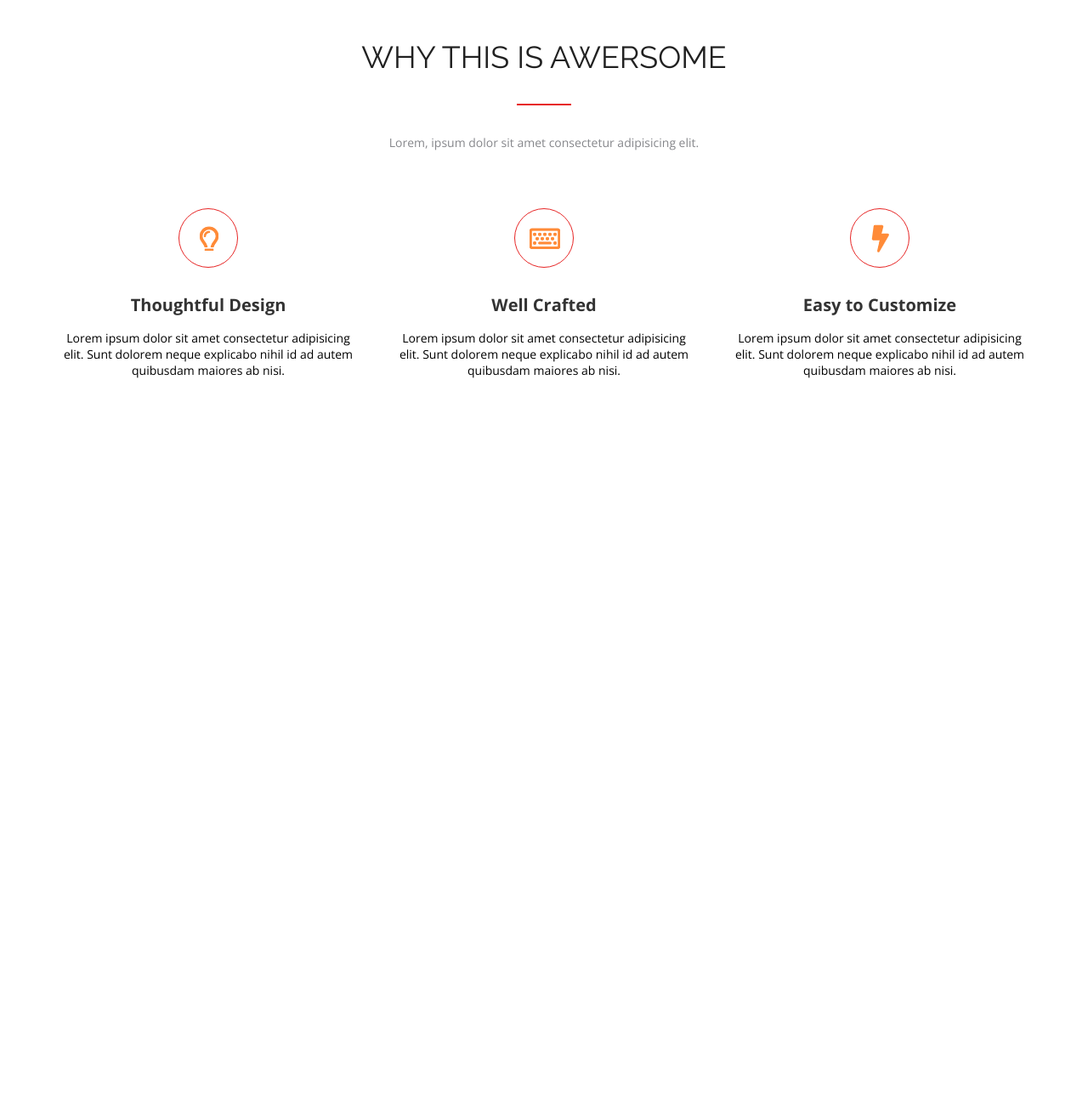
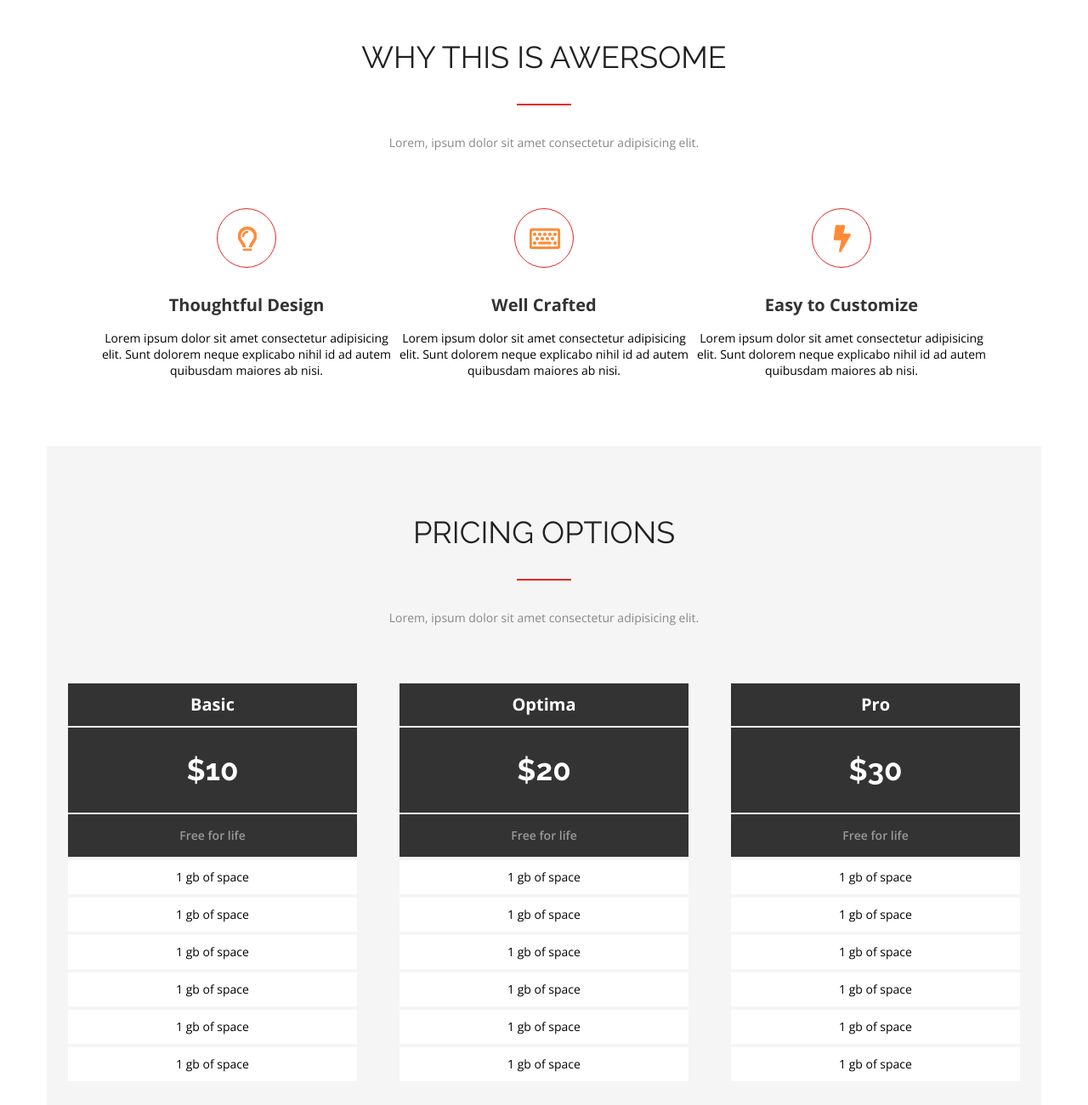
Before and after one commit to leonefremidis/FE45-Landing-Leon-Efremidis, a plain HTML site: page index.html in a window 1280 px wide. Shown: the part 34-1334 px from the top of the page at 85% size. Before the commit the page ends 800 px from the top, so only its background shows below. Drawn offline with nearby package versions, Linux system fonts and the light colour scheme.

Commit message:
lesson-4

```diff
--- /dev/null
+++ b/css/awesome.css
@@ -0,0 +1,35 @@
+.awesome-card {
+    display: flex;
+    justify-content: center;
+    flex-wrap: wrap;
+}
+.awesome-card-content {
+    width: 350px;
+    margin-top: 68px;
+}
+.awesome-card-img {
+    width: 70px;
+    height: 70px;
+    border: 1px solid #E72424;
+    border-radius: 50%;
+    margin: 0 auto 30px;
+    overflow: hidden;
+    display: flex;
+    justify-content: center;
+    align-items: center;
+}
+.awesome-card-title {
+    font-family: 'Open Sans';
+    font-weight: 700;
+    font-size: 20px;
+    color: #333;
+    text-align: center;
+    margin-bottom: 16px;
+    }
+.awesome-card-description {
+    font-family: 'Open Sans';
+    font-weight: 400;
+    font-size: 14px;
+    color: #000;
+    text-align: center;
+}
--- a/css/cdn.css
+++ b/css/cdn.css
@@ -1 +1 @@
-@import url('https://fonts.googleapis.com/css2?family=Open+Sans:wght@400;600;700&family=Raleway:wght@300;400&display=swap');
+@import url('https://fonts.googleapis.com/css2?family=Open+Sans:wght@400;600;700&family=Raleway:wght@300;400;700&display=swap');
--- a/css/group.css
+++ /dev/null
@@ -1,59 +0,0 @@
-.group {
-}
-.group-heading {
-    margin-bottom: 68px;
-    text-align: center;
-}
-.line {
-    width: 64px;
-    height: 2px;
-    background-color: #E72424;
-    margin: 0 auto 34px;
-}
-.group-heading p {
-    font-family: 'Open Sans';
-    font-size: 14px;
-    font-weight: 400;
-    color: #86878b;
-}
-.group-wrap {
-    /* display: flex;
-    justify-content: space-between; */
-}
-.group-card {
-    /* width: 350px; */
-    display: flex;
-    justify-content: space-between;
-}
-.group-card-content {
-    width: 350px;
-}
-.group-card-img {
-    width: 70px;
-    height: 70px;
-    border: 1px solid #E72424;
-    border-radius: 50%;
-    margin: 0 auto 30px;
-    overflow: hidden;
-    display: flex;
-    justify-content: center;
-    align-items: center;
-}
-.group-card-img img {
-    /* object-fit: none; */
-}
-.group-card-title {
-    font-family: 'Open Sans';
-    font-weight: 700;
-    font-size: 20px;
-    color: #333;
-    text-align: center;
-    margin-bottom: 16px;
-    }
-.group-card-description {
-    font-family: 'Open Sans';
-    font-weight: 400;
-    font-size: 14px;
-    color: #000;
-    text-align: center;
-}
--- a/css/index.css
+++ b/css/index.css
@@ -1,5 +1,7 @@
-@import url(./cdn.css);
-@import url(./group.css);
+@import url("../css/cdn.css");
+@import url("../css/awesome.css");
+@import url("../css/pricing.css");
+
 * {
     margin: 0;
     padding: 0;
@@ -18,6 +20,10 @@ html {
 section {
     padding: 80px 0;
 }
+.block-heading {
+    /* margin-bottom: 68px; */
+    text-align: center;
+}
 .title {
     font-family: 'Raleway';
     font-weight: 400;
@@ -27,3 +33,15 @@ section {
     text-align: center;
     margin-bottom: 34px;
 }
+.title-text {
+    font-family: 'Open Sans';
+    font-size: 14px;
+    font-weight: 400;
+    color: #86878b;
+}
+.line {
+    width: 64px;
+    height: 2px;
+    background-color: #E72424;
+    margin: 0 auto 34px;
+}
--- /dev/null
+++ b/css/pricing.css
@@ -0,0 +1,58 @@
+.pricing {
+background-color: #f5f5f5;
+max-width: 1170px;
+margin: auto;
+}
+.pricing-wrap {
+    max-width: 1170px;
+    /* padding: 0 -25px; */
+    /* margin: 0 -25px; */
+    display: flex;
+    justify-content: center;
+    flex-wrap: wrap;
+    /* border: 1px solid coral; */
+ }
+.pricing-card {
+    text-align: center;
+    margin: 0 25px;
+    margin-top: 68px;
+}
+.pricing-card-title {
+    width: 340px;
+    background-color: #333;
+    color: #fff;
+    font-family: 'Open Sans';
+    font-weight: 700;
+    font-size: 20px;
+    line-height: 50px;
+    margin-bottom: 2px;
+}
+.pricing-card-tariff {
+    width: 340px;
+    background-color: #333;
+    color: #fff;
+    font-family: 'Raleway';
+    font-weight: 700;
+    font-size: 35px;
+    line-height: 100px;
+    margin-bottom: 2px;
+}
+.pricing-card-info {
+    width: 340px;
+    background-color: #333;
+    color: rgba(255, 255, 255, 0.5);
+    font-family: 'Open Sans';
+    font-weight: 600;
+    font-size: 14px;
+    line-height: 50px;
+    margin-bottom: 4px;
+}
+.pricing-card-space {
+    width: 340px;
+    font-family: 'Open Sans';
+    background-color: #fff;
+    font-weight: 400;
+    font-size: 14px;
+    line-height: 40px;
+    margin-bottom: 4px;
+}
--- a/index.html
+++ b/index.html
@@ -8,40 +8,40 @@
     <title>Landing-Leon-Efremidis</title>
 </head>
 <body>
-<section class="group">
+<section class="awesome">
     <div class="container">
-        <div class="group-heading">
+        <div class="block-heading">
             <h2 class="title">Why this is awersome</h2>
             <div class="line"></div>
-                <p>Lorem, ipsum dolor sit amet consectetur adipisicing elit.
-            </p>
-        </div>
-        <div class="group-wrap">
-            <div class="group-card">
-                <div class="group-card-content">
-                    <div class="group-card-img">
+                <div class="title-text"><p>Lorem, ipsum dolor sit amet consectetur adipisicing elit.</p>
+                </div>
+            </div>
+        <div class="awesome-wrap">
+            <div class="awesome-card">
+                <div class="awesome-card-content">
+                    <div class="awesome-card-img">
                     <img src="./img/lamp.png" alt="#">
                     </div>
-                <h3 class="group-card-title">Thoughtful Design</h3>
-                    <div class="group-card-description">
+                <h3 class="awesome-card-title">Thoughtful Design</h3>
+                    <div class="awesome-card-description">
                     <p>Lorem ipsum dolor sit amet consectetur adipisicing elit. Sunt dolorem neque explicabo nihil id ad autem quibusdam maiores ab nisi.</p>
                     </div>
                 </div>
-                <div class="group-card-content">
-                    <div class="group-card-img">
+                <div class="awesome-card-content">
+                    <div class="awesome-card-img">
                     <img src="./img/keyboard.png" alt="#">
                     </div>
-                <h3 class="group-card-title">Well Crafted</h3>
-                    <div class="group-card-description">
+                <h3 class="awesome-card-title">Well Crafted</h3>
+                    <div class="awesome-card-description">
                     <p>Lorem ipsum dolor sit amet consectetur adipisicing elit. Sunt dolorem neque explicabo nihil id ad autem quibusdam maiores ab nisi.</p>
                     </div>
                 </div>
-                <div class="group-card-content">
-                    <div class="group-card-img">
+                <div class="awesome-card-content">
+                    <div class="awesome-card-img">
                     <img src="./img/lightning.png" alt="#">
                     </div>
-                <h3 class="group-card-title">Easy to Customize</h3>
-                    <div class="group-card-description">
+                <h3 class="awesome-card-title">Easy to Customize</h3>
+                    <div class="awesome-card-description">
                     <p>Lorem ipsum dolor sit amet consectetur adipisicing elit. Sunt dolorem neque explicabo nihil id ad autem quibusdam maiores ab nisi.</p>
                     </div>
                 </div>
@@ -49,5 +49,48 @@
         </div>
     </div>
 </section>
+<section class="pricing">
+    <div class="block-heading">
+        <h2 class="title">pricing options</h2>
+        <div class="line"></div>
+            <div class="title-text"><p>Lorem, ipsum dolor sit amet consectetur adipisicing elit.</p>
+            </div>
+        </div>
+    <div class="pricing-wrap">
+        <ul class="pricing-card">
+            <li class="pricing-card-title">Basic</li>
+            <li class="pricing-card-tariff">$10</li>
+            <li class="pricing-card-info">Free for life</li>
+            <li class="pricing-card-space">1 gb of space</li>
+            <li class="pricing-card-space">1 gb of space</li>
+            <li class="pricing-card-space">1 gb of space</li>
+            <li class="pricing-card-space">1 gb of space</li>
+            <li class="pricing-card-space">1 gb of space</li>
+            <li class="pricing-card-space">1 gb of space</li>
+        </ul>
+        <ul class="pricing-card">
+            <li class="pricing-card-title">Optima</li>
+            <li class="pricing-card-tariff">$20</li>
+            <li class="pricing-card-info">Free for life</li>
+            <li class="pricing-card-space">1 gb of space</li>
+            <li class="pricing-card-space">1 gb of space</li>
+            <li class="pricing-card-space">1 gb of space</li>
+            <li class="pricing-card-space">1 gb of space</li>
+            <li class="pricing-card-space">1 gb of space</li>
+            <li class="pricing-card-space">1 gb of space</li>
+        </ul>
+        <ul class="pricing-card">
+            <li class="pricing-card-title">Pro</li>
+            <li class="pricing-card-tariff">$30</li>
+            <li class="pricing-card-info">Free for life</li>
+            <li class="pricing-card-space">1 gb of space</li>
+            <li class="pricing-card-space">1 gb of space</li>
+            <li class="pricing-card-space">1 gb of space</li>
+            <li class="pricing-card-space">1 gb of space</li>
+            <li class="pricing-card-space">1 gb of space</li>
+            <li class="pricing-card-space">1 gb of space</li>
+        </ul>
+    </div>
+</section>
 </body>
 </html>
```
